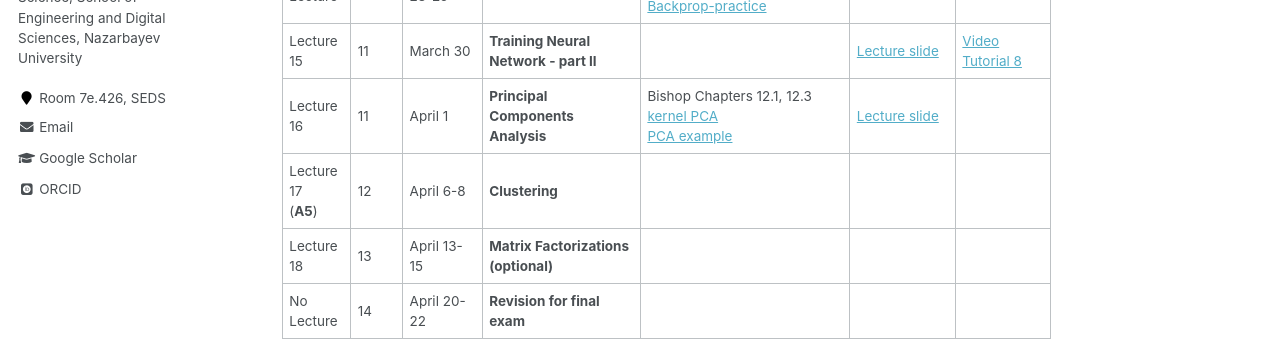
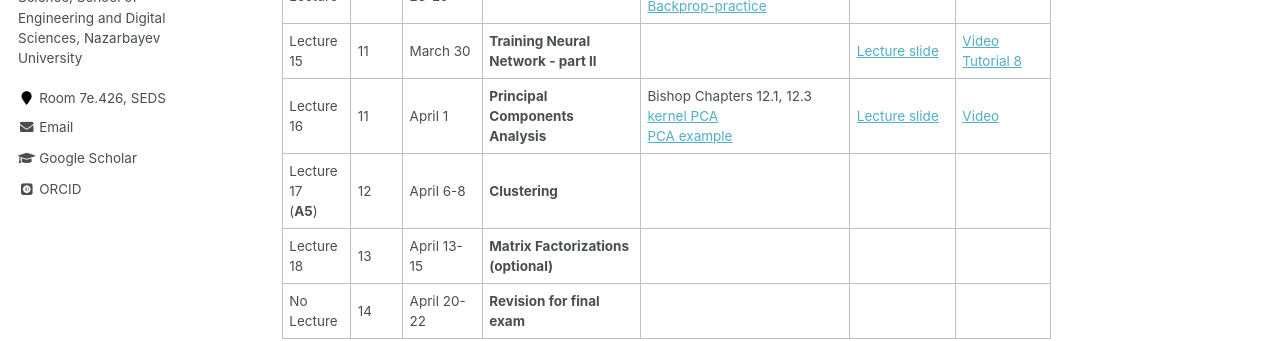
Before and after one commit to tunguyen87/seds-ml, a Jekyll site: the page built from _pages/Lecture.md, in a window 1280 px wide and 900 px high, scrolled down 1457 px. Shown: the part 358-699 px from the top of the window. Built offline with Jekyll 4.4.1, drawn with Linux system fonts in a browser that asks for light colours; some web fonts are replaced.

Commit message:
Update Lecture.md

```diff
--- a/_pages/Lecture.md
+++ b/_pages/Lecture.md
@@ -36,7 +36,7 @@ Last day of classes: April 23
 | Lecture 14<br>(**A4**)   |   10  |March 16-18    |  **Training Neural Network**      | [backprop-notes](https://cs231n.github.io/optimization-2/) <br>[Olah on backprop](http://colah.github.io/posts/2015-08-Backprop/) <br> [Train-NN-1](https://cs231n.github.io/neural-networks-2/),[Train-NN-2](https://cs231n.github.io/neural-networks-3/)(from cs231n) <br>  Bishop Chapter 5  |  [Lecture slide](https://drive.google.com/file/d/1Yc4xBIXPqSPFn4yRYigyYgGPEKIjR2tA/view?usp=sharing)   |  [Video](https://youtu.be/1aU3eobzuq4) <br>[Tutorial 7](https://drive.google.com/file/d/1AI0zv-MjtumkM4ZrKnF8W0wvmjMU0yj0/view?usp=sharing)   |
 | No Lecture   |       |March 23-25   |    **Additional readings**               | [Matrix calculus](https://drive.google.com/drive/folders/1333Nyf4ch13JF2EP5c1CjV7eqcYPEuxl?usp=sharing) <br> [A3-writing-solution](https://drive.google.com/file/d/1yI3itYhVueS_iE-9vppZePc0FkJtkw_h/view?usp=sharing) <br> [Backprop-practice](https://drive.google.com/file/d/18QoGY2v1vx-zctd2yq9vMYn9i5dqNj26/view?usp=sharing)         |          |              |
 | Lecture 15   |   11  |March 30 |    **Training Neural Network - part II**                  |          | [Lecture slide](https://drive.google.com/file/d/1xAIO6C2YtozibELAdrxthm1YkZ4J7DhG/view?usp=sharing)         | [Video](https://youtu.be/OhyIR174IPw) <br>[Tutorial 8](https://drive.google.com/file/d/1kXvlY0H4wHe80XfhAOzLuPEPciBdRhLi/view?usp=sharing)         |
-| Lecture 16   |   11  |April 1  |    **Principal Components Analysis**   | Bishop Chapters 12.1, 12.3 <br>  [kernel PCA](https://drive.google.com/file/d/1-61CrswoeT-RFkKg1nFopRfkZTOE61EN/view?usp=sharing) <br> [PCA example](https://drive.google.com/file/d/16c094HG9KT0_1saOMht3HihoO_ObOQPx/view?usp=sharing)        |  [Lecture slide](https://drive.google.com/file/d/1vh3V8gvUFutozA9p4jZQK_VunUKCDl83/view?usp=sharing)        |              |
+| Lecture 16   |   11  |April 1  |    **Principal Components Analysis**   | Bishop Chapters 12.1, 12.3 <br>  [kernel PCA](https://drive.google.com/file/d/1-61CrswoeT-RFkKg1nFopRfkZTOE61EN/view?usp=sharing) <br> [PCA example](https://drive.google.com/file/d/16c094HG9KT0_1saOMht3HihoO_ObOQPx/view?usp=sharing)        |  [Lecture slide](https://drive.google.com/file/d/1vh3V8gvUFutozA9p4jZQK_VunUKCDl83/view?usp=sharing)        |  [Video](https://youtu.be/ggoePgQZOKo) |
 | Lecture 17<br>(**A5**)   |   12   |April 6-8  |   **Clustering**                    |                    |          |              |
 | Lecture 18   |   13   |April 13-15    |   **Matrix Factorizations (optional)**                    |                    |          |              |
 | No Lecture    |   14   |April 20-22    |  **Revision for final exam**                     |                    |          |              |
```
